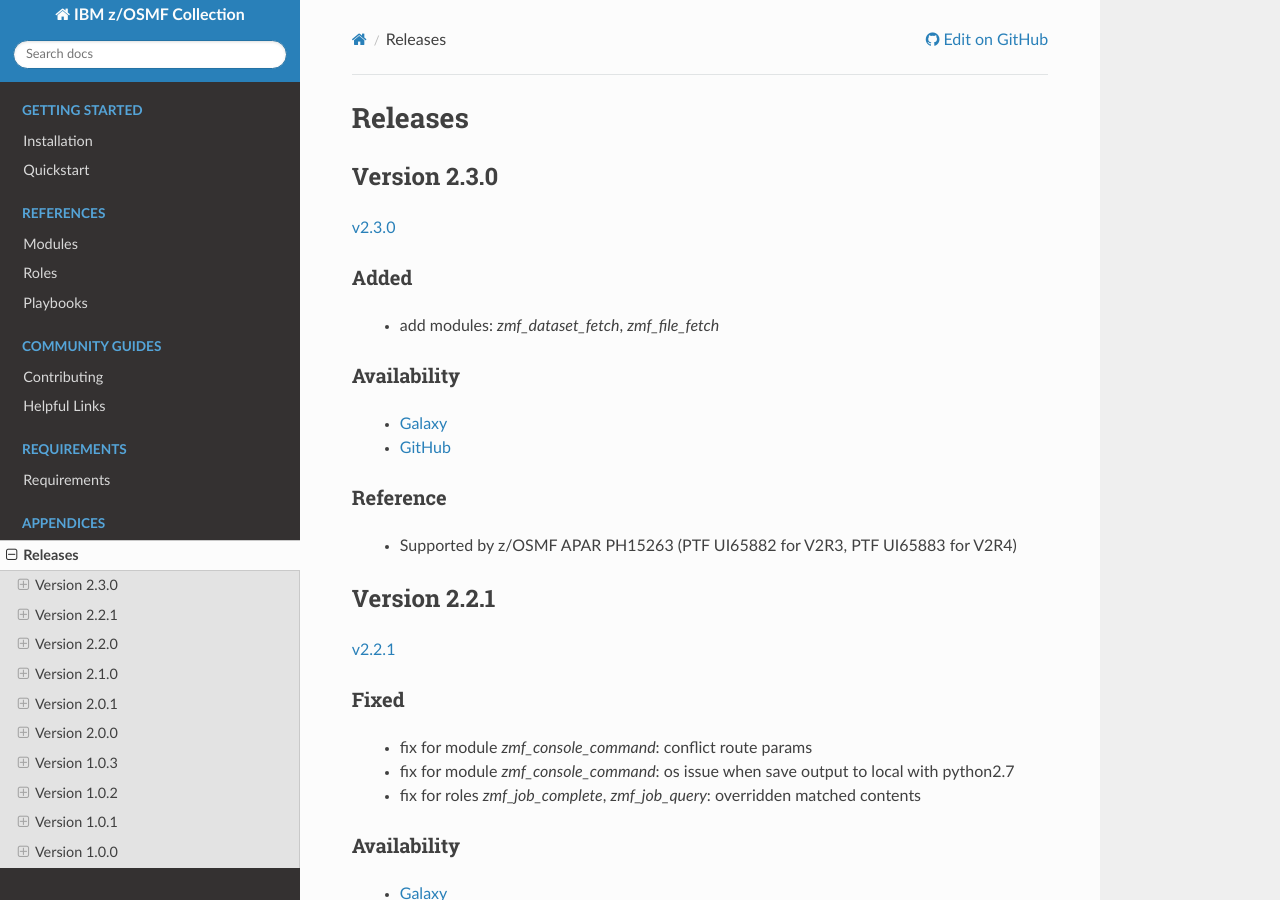
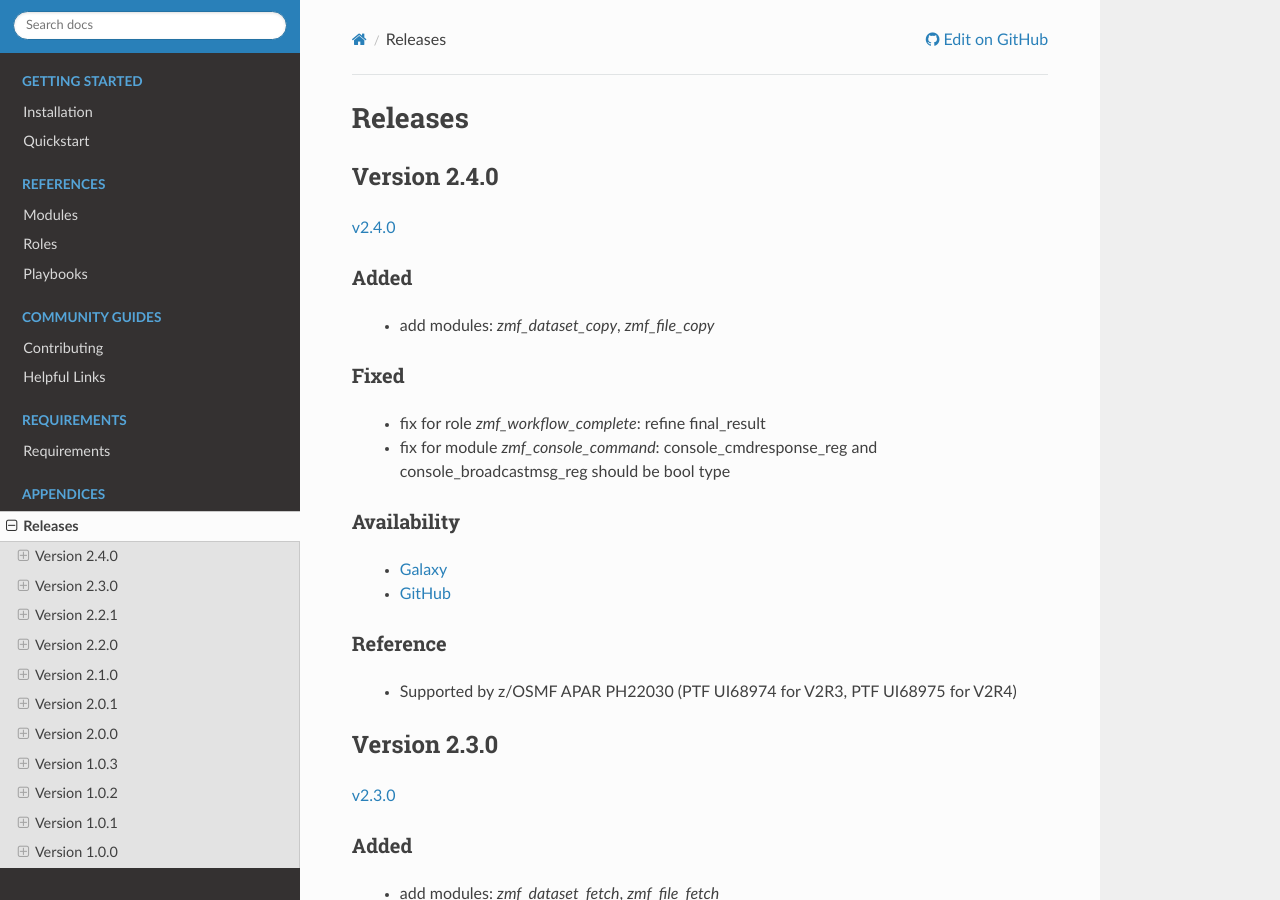
Before and after one commit to IBM/ibm_zos_zosmf, a Sphinx documentation site: the page built from docs/source/release_notes.rst, in a window 1280 px wide and 900 px high. Built offline with Sphinx 7.4.7 and the Read the Docs theme 2.0.0, drawn with Linux system fonts in a browser that asks for light colours.

Commit message:
update to 2.4.0

```diff
--- a/docs/source/conf.py
+++ b/docs/source/conf.py
@@ -36,7 +36,7 @@
 author = 'IBM'
 
 # The full version, including alpha/beta/rc tags
-release = '2.3.0'
+release = '2.4.0'
 
 # Disable the Copyright footer for Read the docs at the bottom of the page
 # by setting property html_show_copyright = False
@@ -144,7 +144,7 @@
 # White list which Git tags documentation will be generated and linked into the
 # version selection box. This is currently a manual selection, until more
 # versions are released, there are no regular expressions used.
-scv_whitelist_tags = ('v2.0.0', 'v2.0.1', 'v2.1.0', '2.2.0', '2.2.1', '2.3.0')
+scv_whitelist_tags = ('v2.0.0', 'v2.0.1', 'v2.1.0', '2.2.0', '2.2.1', '2.3.0', '2.4.0')
 
 # Sort versions by one or more values. Valid values are semver, alpha, and time.
 # Semantic is referred to as 'semver', this would ensure our latest VRM is
--- a/docs/source/release_notes.rst
+++ b/docs/source/release_notes.rst
@@ -5,6 +5,30 @@
 ========
 Releases
 ========
+
+Version 2.4.0
+=============
+
+`v2.4.0`_
+
+Added
+-----
+  * add modules: `zmf_dataset_copy`, `zmf_file_copy`
+
+Fixed
+-----
+  * fix for role `zmf_workflow_complete`: refine final_result
+  * fix for module `zmf_console_command`: console_cmdresponse_reg and console_broadcastmsg_reg should be bool type
+
+
+Availability
+------------
+  * `Galaxy`_
+  * `GitHub`_
+
+Reference
+---------
+  * Supported by z/OSMF APAR PH22030 (PTF UI68974 for V2R3, PTF UI68975 for V2R4)
 
 Version 2.3.0
 =============
@@ -211,3 +235,5 @@
     https://github.com/IBM/ibm_zos_zosmf/releases/tag/v2.2.1
 .. _v2.3.0:
     https://github.com/IBM/ibm_zos_zosmf/releases/tag/v2.3.0
+.. _v2.4.0:
+    https://github.com/IBM/ibm_zos_zosmf/releases/tag/v2.4.0
--- a/galaxy.yml
+++ b/galaxy.yml
@@ -7,7 +7,7 @@
 name: ibm_zos_zosmf
 
 # The collection version
-version: 2.3.0
+version: 2.4.0
 
 # Collection README file
 readme: README.md
```
Also changed, not shown: CHANGELOG.md (+7 -0 lines).
